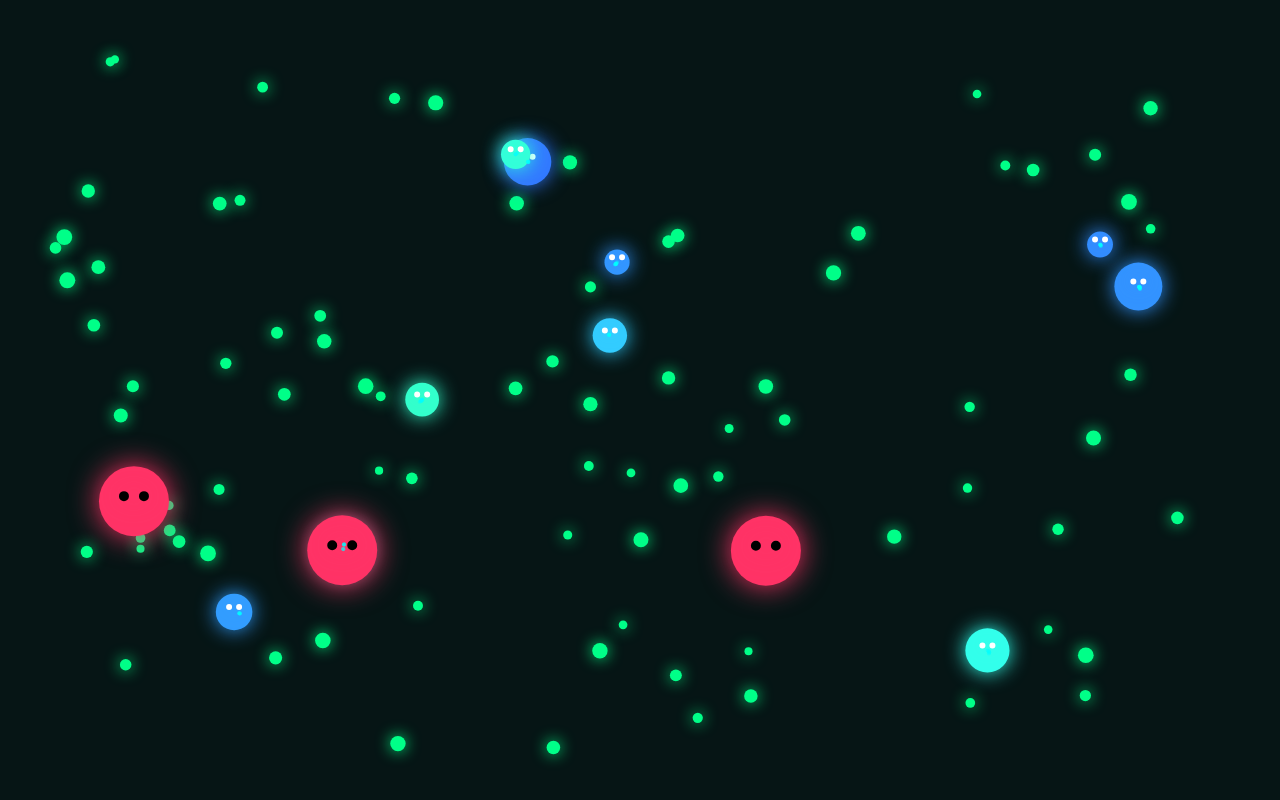
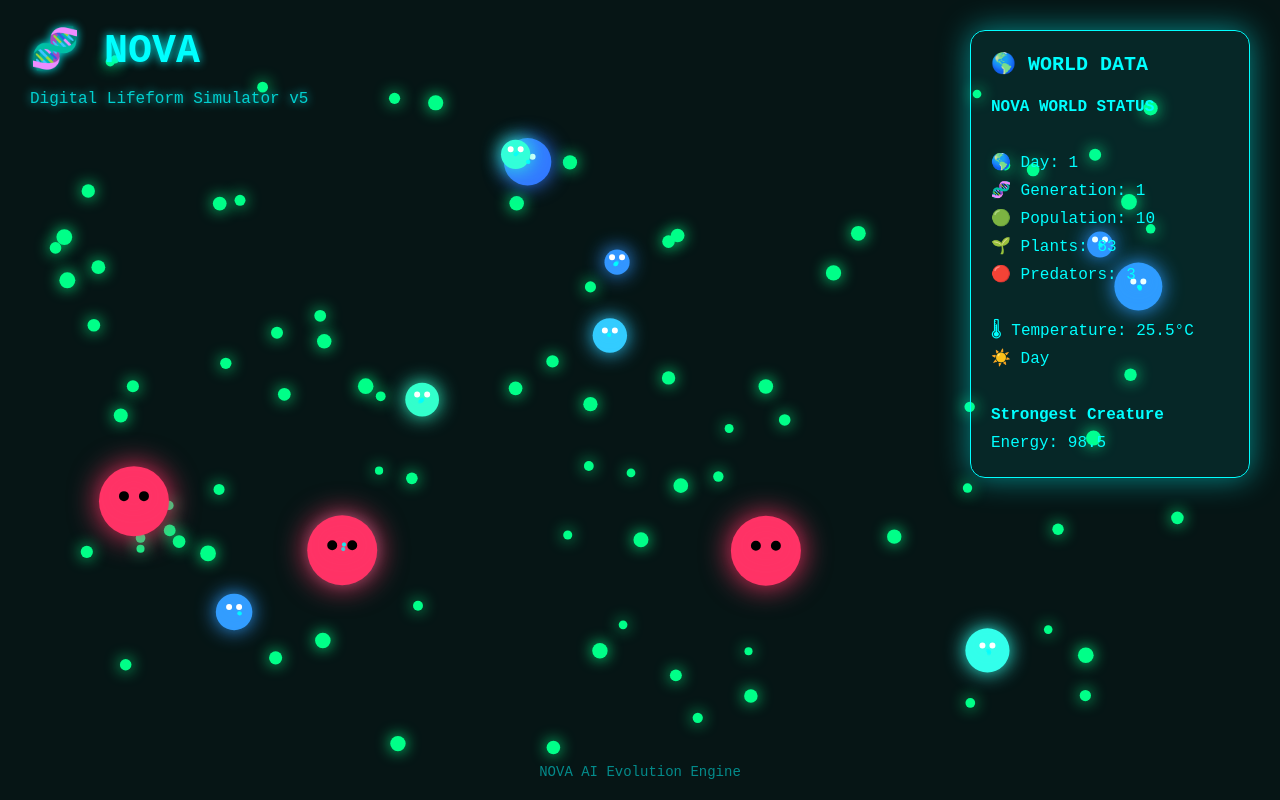
Before and after one commit to Jmlozanes/HOLO-AI-COMPANION-v5, a plain HTML site: page index.html in a window 1280 px wide. Drawn offline with Linux system fonts and the light colour scheme; animation ran at ten frames a second.

Commit message:
Refactor CSS styles for layout and appearance

```diff
--- a/style.css
+++ b/style.css
@@ -1,37 +1,177 @@
+*{
+
+box-sizing:border-box;
+
+}
+
+
+
 body{
 
+
 margin:0;
+
 overflow:hidden;
-background:black;
-font-family:monospace;
+
+background:#020505;
+
+font-family:
+"Courier New",
+monospace;
+
+color:#00ffff;
+
 
 }
+
 
 
 canvas{
 
 position:absolute;
+
 top:0;
+
 left:0;
 
 }
 
 
-.hud{
+
+.title{
+
 
 position:absolute;
 
-top:30px;
+top:25px;
+
 left:30px;
 
-color:#00ffff;
 
-font-size:18px;
+z-index:10;
+
 
 text-shadow:
+
 0 0 10px cyan;
 
 
-line-height:30px;
+}
+
+
+
+.title h1{
+
+
+font-size:40px;
+
+margin:0;
+
 
 }
+
+
+
+.title p{
+
+
+font-size:16px;
+
+opacity:.8;
+
+
+}
+
+
+
+
+
+.panel{
+
+
+position:absolute;
+
+right:30px;
+
+top:30px;
+
+
+width:280px;
+
+
+padding:20px;
+
+
+background:
+
+rgba(0,255,255,0.08);
+
+
+
+border:
+
+1px solid cyan;
+
+
+
+border-radius:15px;
+
+
+
+box-shadow:
+
+0 0 30px rgba(0,255,255,.5);
+
+
+
+z-index:10;
+
+
+
+}
+
+
+
+.panel h2{
+
+
+margin-top:0;
+
+
+font-size:20px;
+
+
+}
+
+
+
+#info{
+
+
+line-height:28px;
+
+
+}
+
+
+
+.footer{
+
+
+position:absolute;
+
+bottom:20px;
+
+left:50%;
+
+transform:
+translateX(-50%);
+
+
+opacity:.5;
+
+
+font-size:14px;
+
+
+}
```
